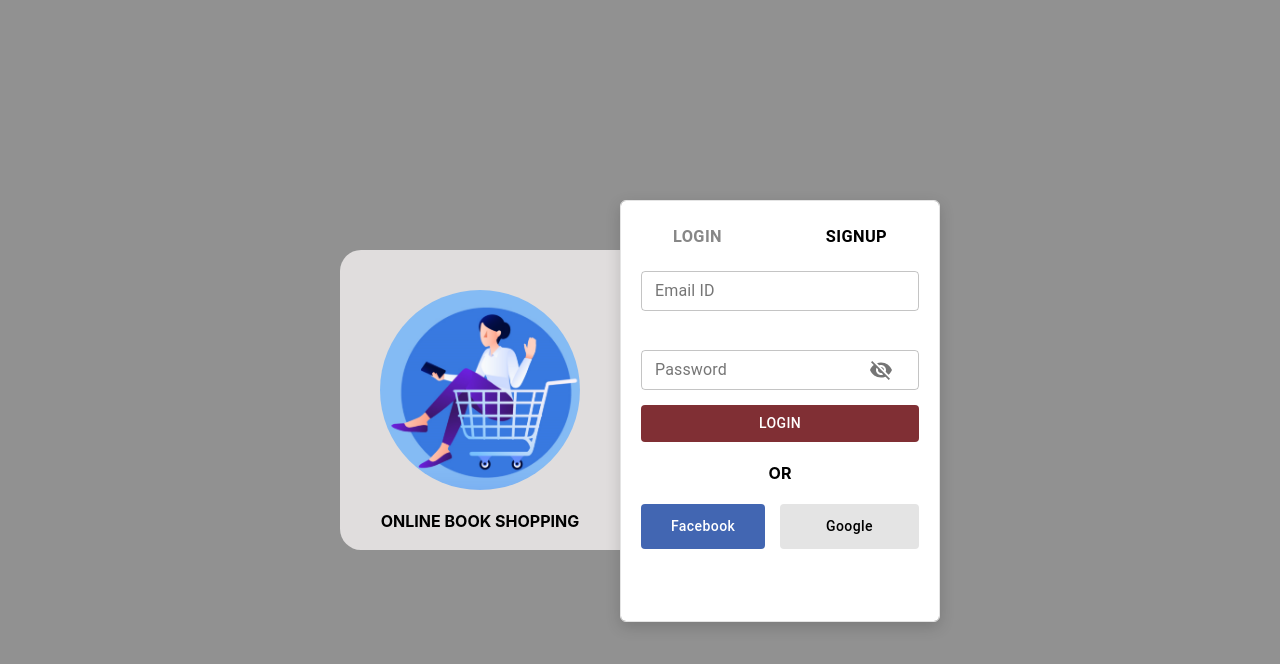
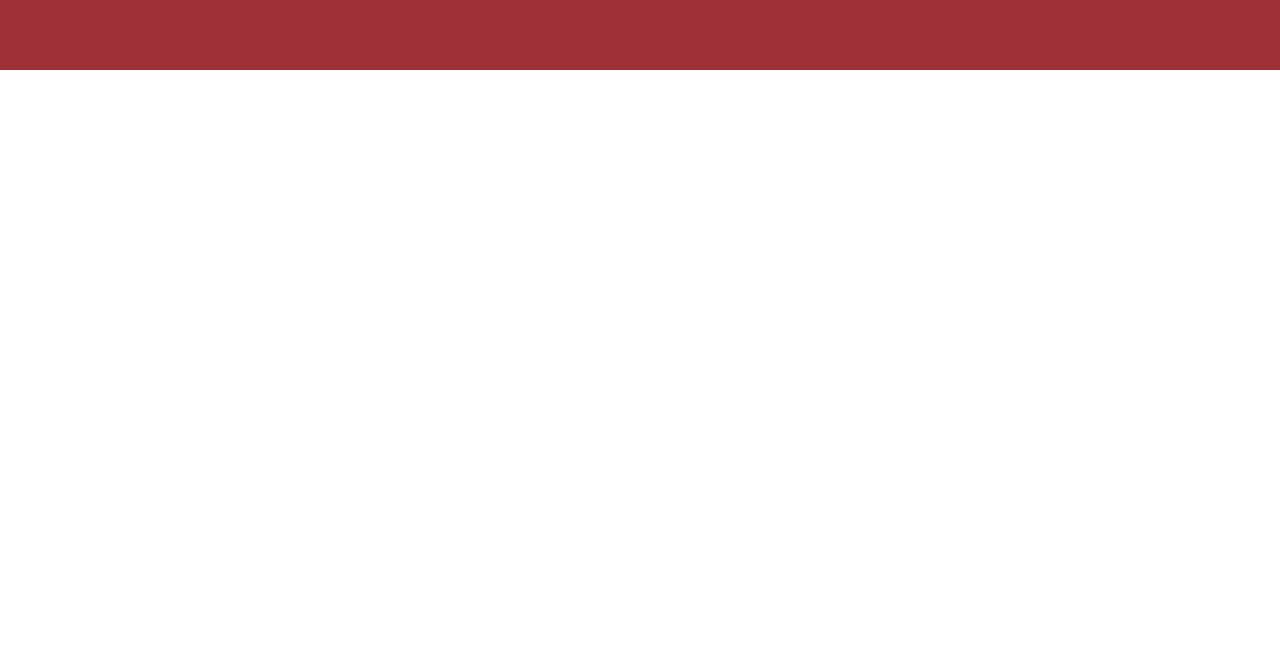
Before and after one commit to Shalini8/BookStore-ReactApp, a React (Create React App) app: page /home in a window 1280 px wide. Shown: the top 664 px of the page. Built offline with nearby package versions, Linux system fonts and the light colour scheme.

Commit message:
[Add] functionality of login signin

```diff
--- a/package.json
+++ b/package.json
@@ -8,6 +8,7 @@
     "@testing-library/jest-dom": "^5.14.1",
     "@testing-library/react": "^11.2.7",
     "@testing-library/user-event": "^12.8.3",
+    "axios": "^0.21.1",
     "react": "^17.0.2",
     "react-dom": "^17.0.2",
     "react-router-dom": "^5.2.0",
--- a/src/App.js
+++ b/src/App.js
@@ -1,14 +1,16 @@
 import './App.css';
 import { BrowserRouter as Router, Route } from "react-router-dom";
 import Bookstore from './pages/Bookstore/Bookstore';
+import HomePage from './pages/HomePage/HomePage';
 
 
 function App() {
   return (
     <div className="App">
       <Router>
-      <Route path="/" component={Bookstore}></Route>
-     </Router>
+      <Route exact path="/" component={Bookstore}></Route>
+      <Route exact path="/home" component={HomePage}></Route>
+      </Router>
     </div>
   );
 }
--- /dev/null
+++ b/src/components/Header/Header.css
@@ -0,0 +1,9 @@
+.top-header{
+    height: 50px;
+    display: block;
+    justify-content: space-around;
+    align-items: center;
+    background-color: #A03037;
+    color: #fff;
+    padding: 10px;
+}
--- /dev/null
+++ b/src/components/Header/Header.jsx
@@ -0,0 +1,9 @@
+import React from 'react'
+import "../Header/Header.css"
+
+export default function Header() {
+    return (
+        <div className = 'top-header'>
+        </div>
+    )
+}
--- a/src/pages/Bookstore/Bookstore.css
+++ b/src/pages/Bookstore/Bookstore.css
@@ -7,10 +7,10 @@
   width: 100%;
   height: 100vh;
   background-color: #919191;
-  /* opacity: 0.31; */
 }
 .container {
   display: flex;
+  align-items: center;
   top: 185px;
   left: 320px;
   width: 600px;
@@ -29,10 +29,9 @@
   display: flex;
   flex-direction: column;
   padding: 40px;
-  display: flex;
 }
 .formContainer {
-  margin-top: -50px;
+  /* margin-top: -50px; */
   top: 166px;
   left: 658px;
   width: 389px;
@@ -48,6 +47,28 @@
   justify-content: space-around;
 }
 .lsContainer {
-  margin-top: -23px;
+  /* margin-top: -20px; */
   padding: 20px;
 }
+@media only screen and (max-width:600px) {
+    .image{
+        display: none;
+    }
+    .formContainer{
+        width: 100%;
+        height: 110vh;
+        display: flex;
+        flex-direction: column;
+        justify-content: center;
+
+    }
+    .container{
+        height: 100%;
+        top: 0;
+        left: 0;
+
+    }
+    /* .mainContainer{
+        height: 100%;
+    } */
+}
--- /dev/null
+++ b/src/pages/HomePage/HomePage.jsx
@@ -0,0 +1,12 @@
+import React from 'react'
+import Header from '../../components/Header/Header'
+
+export default function HomePage() {
+
+    return (
+        <div>
+          <Header/>
+          {/* <h1>hello</h1> */}
+        </div>
+    )
+}
--- a/src/pages/Login/Login.jsx
+++ b/src/pages/Login/Login.jsx
@@ -6,6 +6,11 @@ import IconButton from "@material-ui/core/IconButton";
 import { InputAdornment } from "@material-ui/core";
 import Visibility from "@material-ui/icons/Visibility";
 import VisibilityOff from "@material-ui/icons/VisibilityOff";
+import { useHistory } from "react-router";
+
+import UserService from "../../services/UserService"
+const service = new UserService();
+
 
 export default function Login() {
   const validEmail = new RegExp("^[a-zA-Z0-9._:$!%-]+@[a-zA-Z0-9.-]+.[a-zA-Z]$");
@@ -16,6 +21,7 @@ export default function Login() {
   const [password, setPassword] = React.useState("");
   const [emailError, setEmailError] = React.useState("false");
   const [passwordError, setPasswordError] = React.useState("false");
+  const history = useHistory();
 
   const handleClickShowPassword = () => {
     showPassword ? setShowPassword(false) : setShowPassword(true);
@@ -44,8 +50,25 @@ export default function Login() {
   };
 
   const handleLogin = (e) => {
-    e.preventDefault();
-    validation();
+    let isValid = validation();
+    if (!isValid) {
+      console.log("failed");
+    } else {
+      let data = {
+        email: email,
+        password: password,
+      };
+      service
+        .login(data)
+        .then((res) => {
+          console.log(res);
+          localStorage.setItem("token", res.data.result.accessToken);
+         history.push("/home");
+        })
+        .catch((err) => {
+          console.log(err);
+        });
+    }
   };
 
   return (
--- a/src/pages/Signin/Signin.jsx
+++ b/src/pages/Signin/Signin.jsx
@@ -5,14 +5,17 @@ import IconButton from "@material-ui/core/IconButton";
 import { InputAdornment } from "@material-ui/core";
 import Visibility from "@material-ui/icons/Visibility";
 import VisibilityOff from "@material-ui/icons/VisibilityOff";
-
 import "./Signin.css";
+import UserService from "../../services/UserService";
+const service = new UserService();
 
 export default function Signin() {
-const validEmail = new RegExp("^[a-zA-Z0-9._:$!%-]+@[a-zA-Z0-9.-]+.[a-zA-Z]$");
+  const validEmail = new RegExp(
+    "^[a-zA-Z0-9._:$!%-]+@[a-zA-Z0-9.-]+.[a-zA-Z]$"
+  );
   const validPassword = new RegExp("^(?=.*?[A-Za-z])(?=.*?[0-9]).{6,}$");
-const validName = new RegExp('^[A-Z]{1}[a-zA-Z\\s]{2,}$');
-const validMobile = new RegExp('^[0-9]{10}$');
+  const validName = new RegExp("^[A-Z]{1}[a-zA-Z\\s]{2,}$");
+  const validMobile = new RegExp("^[0-9]{10}$");
 
   const [showPassword, setShowPassword] = React.useState("false");
   const [fName, setfName] = React.useState("");
@@ -64,13 +67,33 @@ const validMobile = new RegExp('^[0-9]{10}$');
       setmobileError(true);
     }
 
-
     isError = fNameError || emailError || passwordError || mobileError;
     return isError;
   };
   const handleSignup = (e) => {
     e.preventDefault();
-    validation();
+
+    var isValid = validation();
+    if (!isValid) {
+    } else {
+      let data = {
+        fullName: fName,
+        email: email,
+        password: password,
+        phone: mobile,
+      };
+      console.log(data);
+      service
+        .signup(data)
+        .then((res) => {
+          console.log(res);
+          localStorage.setItem("token", res.result.accessToken);
+        })
+        .catch((err) => {
+          console.log(err);
+        });
+    }
+
   };
 
   return (
--- a/src/services/UserService.js
+++ b/src/services/UserService.js
@@ -1,12 +1,19 @@
 import Axios from './AxiosService'
-const axiosservice = new Axios();
-const baseUrl = '';
+const axios = new Axios();
+const baseUrl = 'https://new-bookstore-backend.herokuapp.com/';
 const config = {
     headers: {
         'Content-Type': 'application/json',
-        'Authorization': localStorage.getItem('token')
+        'x-access-token': localStorage.getItem('token')
     }
 };
 class UserService {
+    signup = (data) => {
+        return axios.postMethod( `${baseUrl}bookstore_user/registration`, data, config);
+    };
+   login = (data) =>{
+    return axios.postMethod(`${baseUrl}bookstore_user/login`, data, config);
 
+   }
 }
+export default UserService;
```
Also changed, not shown: src/pages/HomePage/HomePage.css (added), 1 other file (tests, documents, lock files or other folders). Lines whose indentation alone changed are shown as unchanged.
